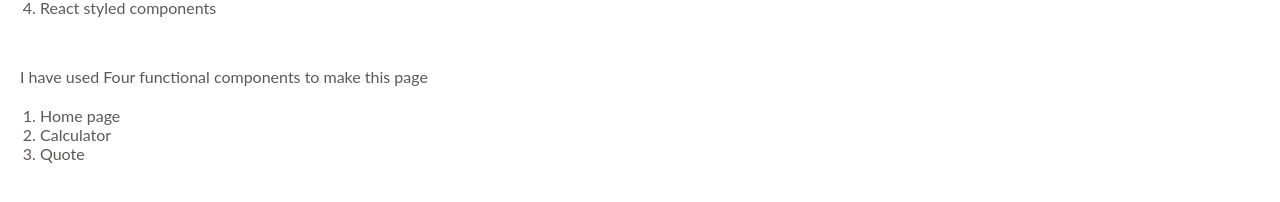
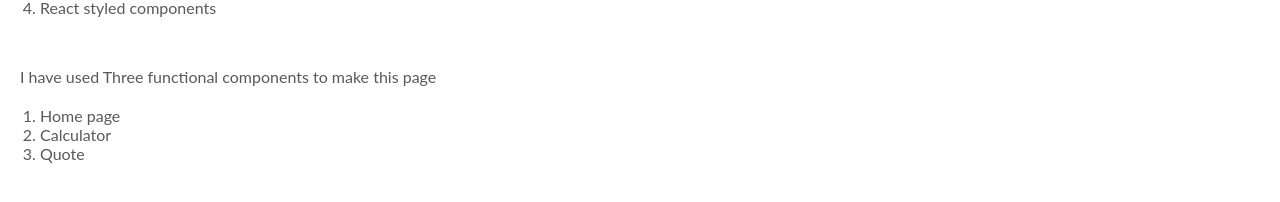
Before and after one commit to bushmusi/math-magicians, a React (Create React App) app: page / in a window 1280 px wide. Shown: the part 296-498 px from the top of the page. Built offline with nearby package versions, Linux system fonts and the light colour scheme; a web font is replaced by a local one.

Commit message:
Update content

```diff
--- a/src/components/pages/Home.js
+++ b/src/components/pages/Home.js
@@ -28,7 +28,7 @@
         </ol>
       </p>
       <p>
-        I have used Four functional components to make this page
+        I have used Three functional components to make this page
         <ol style={oldStyle}>
           <li>Home page</li>
           <li>Calculator</li>
```
